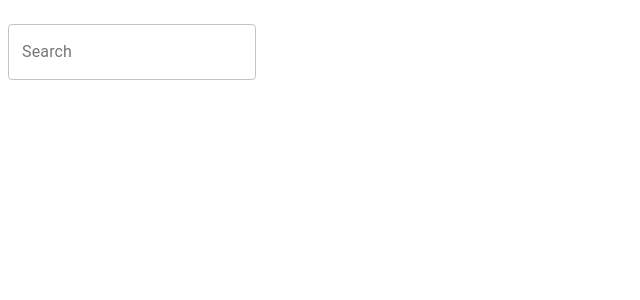
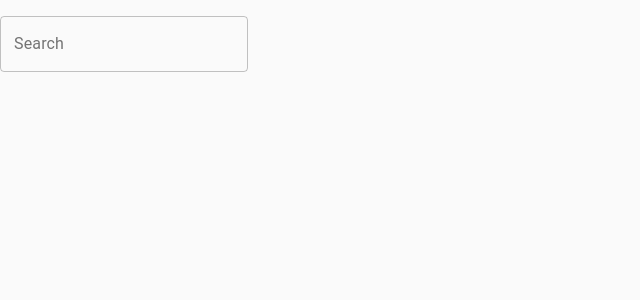
Before and after one commit to team-bmw/Twirl, a React app: page /#/ in a window 1280 px wide. Shown: the top 300 px of the page, without its empty margins (0-640 px from the left). Built offline with nearby package versions, Linux system fonts and the light colour scheme.

Commit message:
materialUI_wordpos

```diff
--- a/package.json
+++ b/package.json
@@ -30,6 +30,7 @@
     "react-dom": "^16.8.6",
     "react-redux": "^7.0.3",
     "react-router-dom": "^5.0.0",
+    "react-wordcloud": "^1.0.5",
     "redux": "^4.0.1",
     "redux-devtools-extension": "^2.13.8",
     "redux-logger": "^3.0.6",
@@ -37,6 +38,7 @@
     "sequelize": "^5.8.6",
     "twitter": "^1.7.1",
     "webpack": "^4.32.2",
-    "webpack-cli": "^3.3.2"
+    "webpack-cli": "^3.3.2",
+    "wordpos": "^1.2.0"
   }
 }
--- a/src/components/App.js
+++ b/src/components/App.js
@@ -4,12 +4,19 @@ import Landing from './Landing';
 import { HashRouter as Router, Route } from 'react-router-dom';
 import WordCloud from './WordCloud';
 
+import { ThemeProvider } from '@material-ui/styles';
+import theme from './theme';
+import CssBaseline from '@material-ui/core/CssBaseline';
+
 const App = () => {
   return (
-    <Router>
-      <Route exact path="/" component={Landing} />
-      <Route path="/search" component={WordCloud} />
-    </Router>
+    <ThemeProvider theme={theme}>
+      <Router>
+        <CssBaseline /> {/* normalize browser css default setups */}
+        <Route exact path="/" component={Landing} />
+        <Route path="/search" component={WordCloud} />
+      </Router>
+    </ThemeProvider>
   );
 };
 export default App;
--- a/src/components/WordCloud/index.js
+++ b/src/components/WordCloud/index.js
@@ -1,7 +1,20 @@
 import React from 'react';
+import ReactWordcloud from 'react-wordcloud';
 
 const WordCloud = () => {
-  return <div>WordCloud</div>;
+  // the data should be replaced by another argument in props, passed by Redux
+  const data = [
+    { text: 'hello', value: 30 },
+    { text: 'world', value: 12.5 },
+    { text: 'github', value: 10 },
+    { text: 'code', value: 10 },
+  ];
+
+  return (
+    <div style={{ width: '100%', height: '100%' }}>
+      <ReactWordcloud options={{ fontSizes: [50, 100] }} words={data} />
+    </div>
+  );
 };
 
 export default WordCloud;
--- /dev/null
+++ b/src/components/theme.js
@@ -0,0 +1,22 @@
+import { createMuiTheme } from '@material-ui/core/styles';
+
+import blue from '@material-ui/core/colors/blue';
+import blueGrey from '@material-ui/core/colors/blueGrey';
+
+// setting up the theme for Material-UI (will be updated later)
+export default createMuiTheme({
+  palette: {
+    primary: {
+      light: blue[100],
+      main: blue[500],
+      dark: blue[900],
+      contrastText: blue[50],
+    },
+    secondary: {
+      light: blueGrey[100],
+      main: blueGrey[500],
+      dark: blueGrey[900],
+      contrastText: blueGrey[50],
+    },
+  },
+});
```
Also changed, not shown: src/twitter/fetchTweets.js (+21 -14 lines), 2 other files (tests, documents, lock files or other folders).
